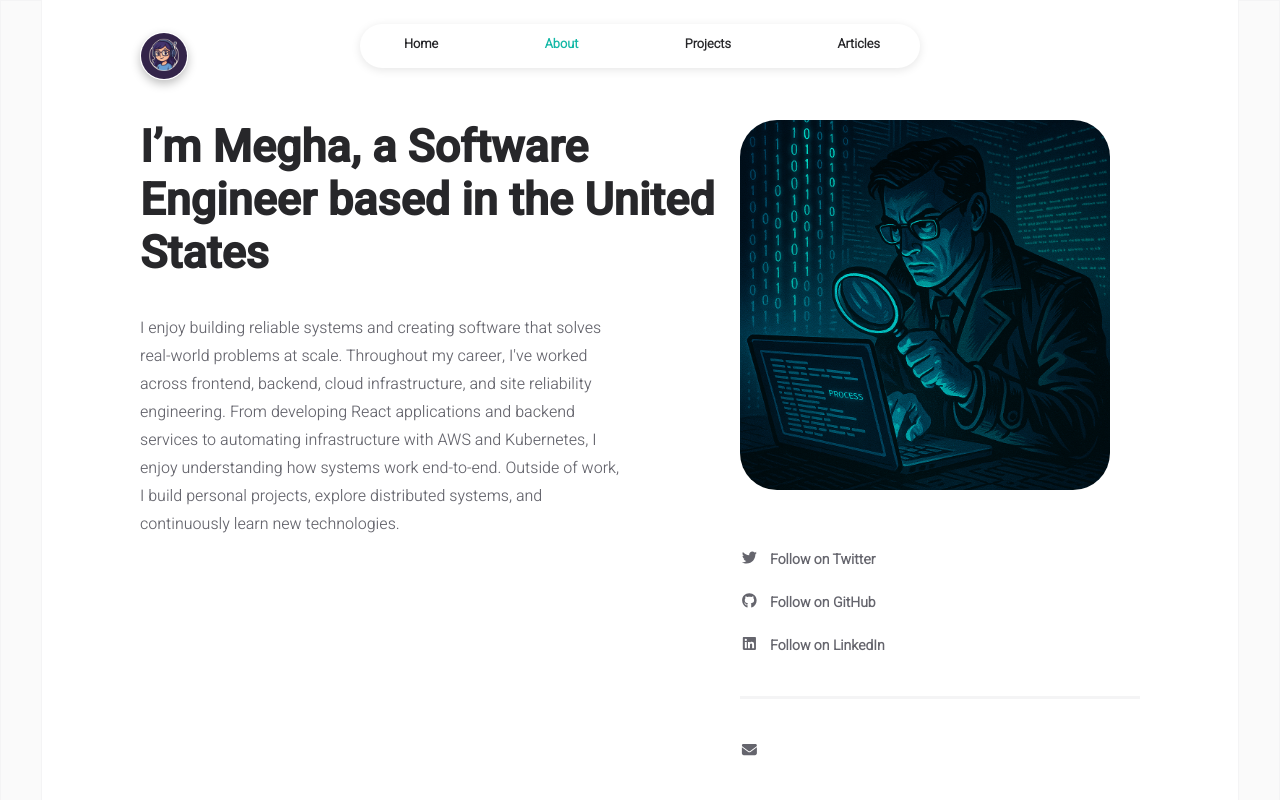
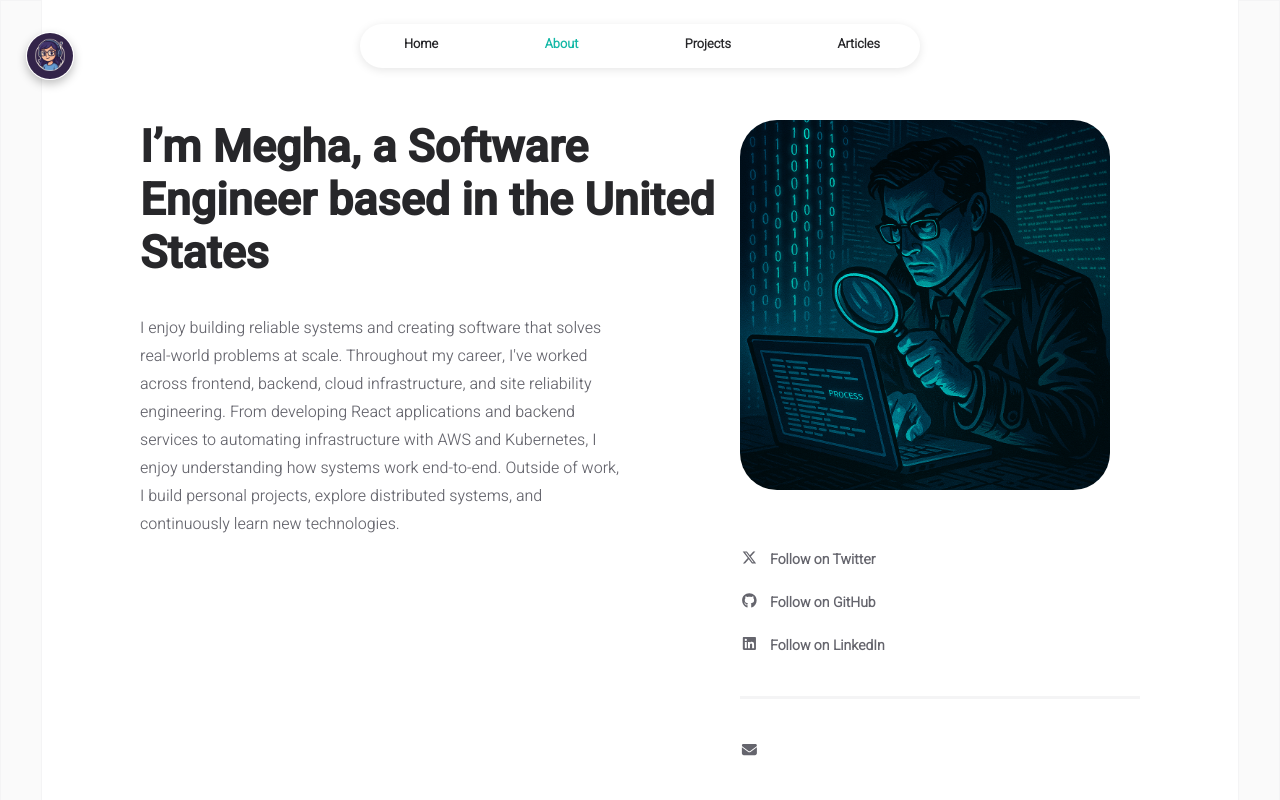
Before and after one commit to meghamodi/meghamodi.github.io, a React (Create React App) app: page /about in a window 1280 px wide. Shown: the top 800 px of the page. Built offline with nearby package versions, Linux system fonts and the light colour scheme.

Commit message:
fix in css

```diff
--- a/src/components/about/socials.jsx
+++ b/src/components/about/socials.jsx
@@ -2,7 +2,7 @@ import React from "react";
 import { FontAwesomeIcon } from "@fortawesome/react-fontawesome";
 import { faEnvelope } from "@fortawesome/free-solid-svg-icons";
 import {
-	faTwitter,
+	faXTwitter,
 	faGithub,
 	faLinkedin,
 } from "@fortawesome/free-brands-svg-icons";
@@ -18,7 +18,7 @@ const Socials = () => {
 				<a href={INFO.socials.twitter} target="_blank" rel="noreferrer">
 					<div className="social-icon">
 						<FontAwesomeIcon
-							icon={faTwitter}
+							icon={faXTwitter}
 							className="social-icon"
 						/>
 					</div>
--- a/src/pages/styles/about.css
+++ b/src/pages/styles/about.css
@@ -4,8 +4,10 @@
 	padding-top: 25px;
 }
 .about-logo {
-	display: flex;
 	position: fixed;
+	top: 3vh;
+	left: 2%;
+	z-index: 999;
 	border: 1px solid white;
 	border-radius: 50%;
 	box-shadow: 0px 4px 10px rgba(0, 0, 0, 0.25);
```
Also changed, not shown: src/pages/homepage.jsx (+0 -27 lines).
